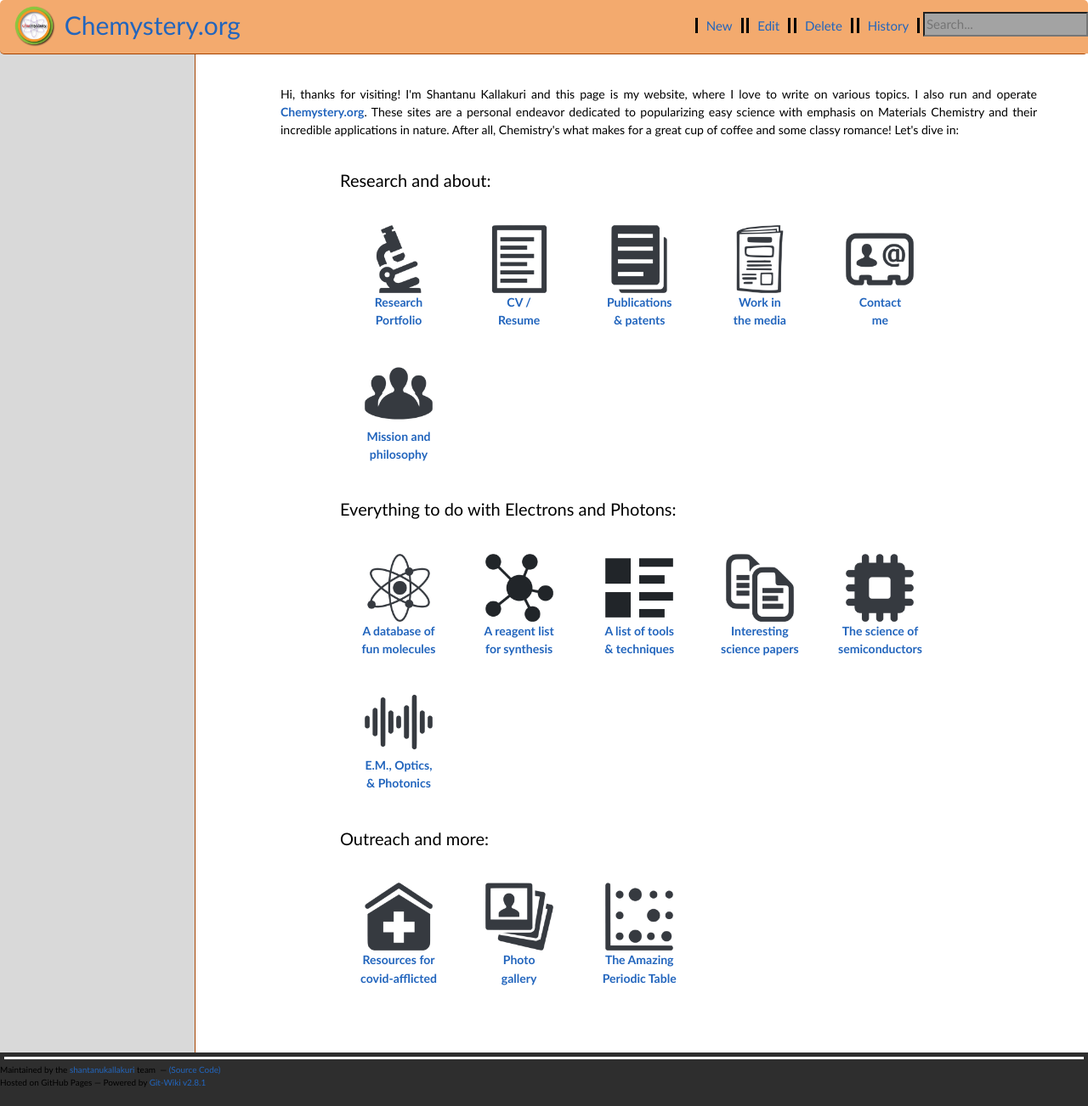
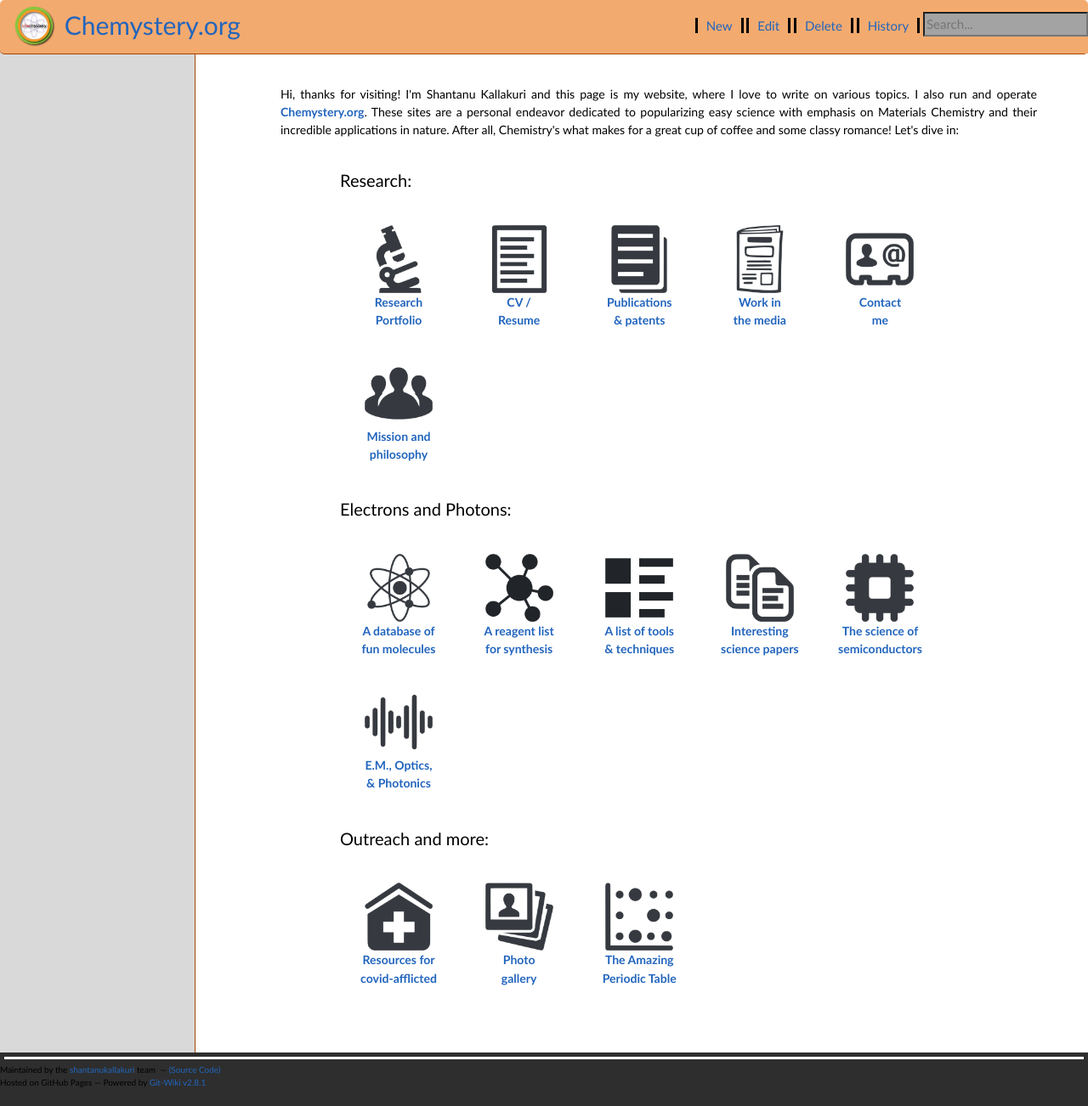
Before and after one commit to shantanukallakuri/shantanukallakuri.github.io, a Jekyll site: the page built from index.md, in a window 1280 px wide and 1302 px high. Shown: the whole window at 85% size. Built offline with Jekyll 4.4.1, drawn with Linux system fonts in a browser that asks for light colours; nearby versions of some CDN libraries.

Commit message:
#0052 - 092024 - Updated all pages and index and config and font, colors

```diff
--- a/index.md
+++ b/index.md
@@ -11,7 +11,7 @@ title: main page
 
 <div style="padding: 1em;padding-left: 70px;"><div style="width: 100%;align-content:center">
 
-<p style="font-size:20px; color:#000000;">Research and about:</p>
+<p style="font-size:20px; color:#000000;">Research:</p>
 
 <li class="mainmenu-line"> <a href="0_research_portfolio" title="research portfolio"><img src="assets/images/icons/research.png" width="80" height="80" ></a><br><a href="0_research_portfolio" title="research portfolio"><b>Research<br/>Portfolio</b></a> </li>
 
@@ -25,7 +25,7 @@ title: main page
 
 <li class="mainmenu-line"> <a href="5_mission_and_scientific_philosophy" title="mission and scientific philosophy"><img src="assets/images/icons/mission.png" width="80" height="80" ></a><br><a href="5_mission_and_scientific_philosophy" title="mission and scientific philosophy"><b>Mission and philosophy</b></a> </li><br/><br/>
 
-<p style="font-size:20px; color:#000000;">Everything to do with Electrons and Photons:</p>
+<p style="font-size:20px; color:#000000;">Electrons and Photons:</p>
 
 <li class="mainmenu-line"> <a href="6_database_of_interesting_molecules" title="database of interesting molecules"><img src="assets/images/icons/atom.png" width="80" height="80" ></a><br><a href="6_database_of_interesting_molecules" title="database of interesting molecules"><b>A database of fun molecules</b></a> </li>
 
```
